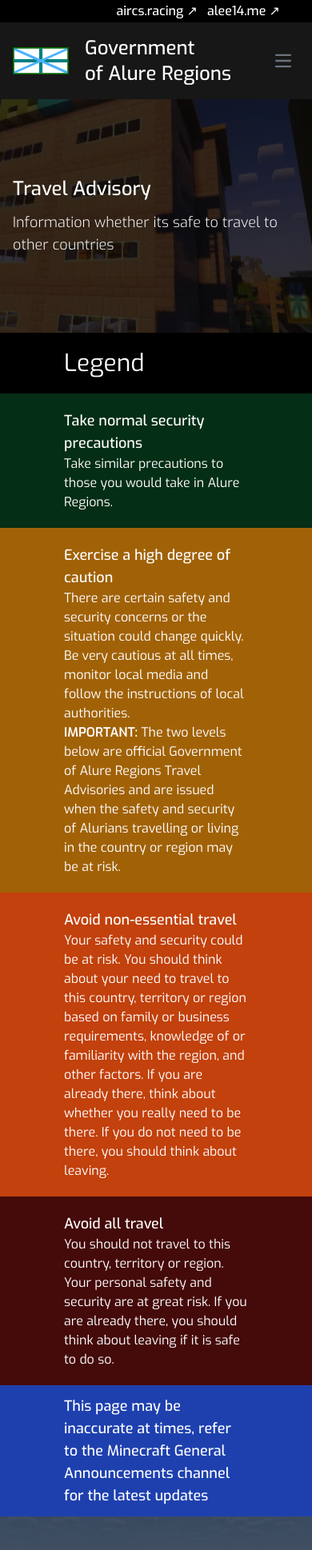
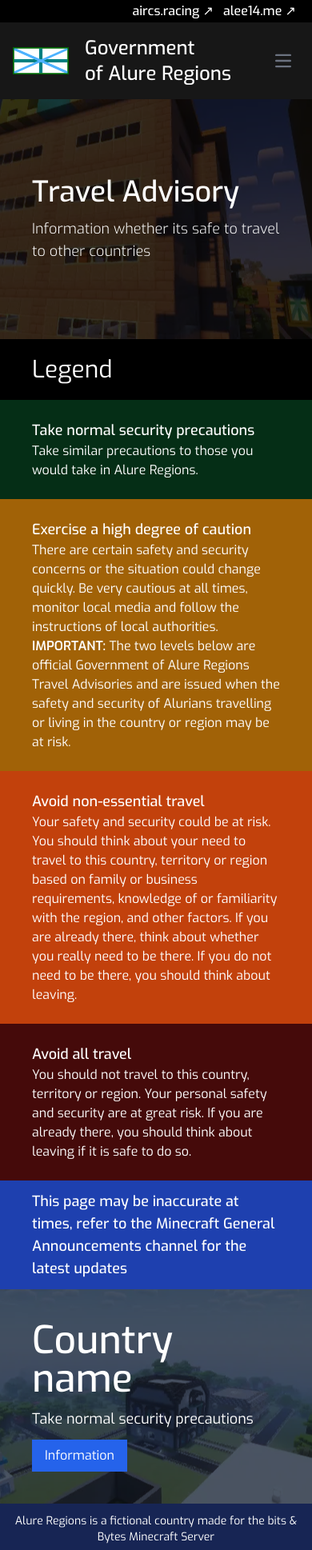
Before and after one commit to Alee14/alure-website, a Next.js app: page /travel-advisory in a window 390 px wide. Shown: the top 1938 px of the page at 80% size. Built offline with nearby package versions, Linux system fonts and the light colour scheme.

Commit message:
Fixed more padding and fix mobile support on pages

```diff
--- a/app/layout.js
+++ b/app/layout.js
@@ -14,7 +14,7 @@ export default function RootLayout({ children }) {
   return (
     <html lang="en">
       <body className={exo.className}>
-      <div className="px-10 mx-15 py-0.5 font-medium space-x-3 text-right">
+      <div className="sm:px-10 px-5 py-0.5 font-medium space-x-3 text-right">
           <a href="https://aircs.racing" className="transition duration-150 ease-out hover:ease-in md:hover:text-blue-500">aircs.racing ↗</a>
           <a href="https://alee14.me" className="transition duration-150 ease-out hover:ease-in md:hover:text-blue-500">alee14.me ↗</a>
       </div>
@@ -60,7 +60,7 @@ export default function RootLayout({ children }) {
           </div>
       </nav>
       {children}
-      <footer className="flex flex-col text-center py-3 space-y-2 bg-blue-950 text-light">
+      <footer className="flex flex-col text-center py-3 space-y-2 bg-blue-950 text-light text-sm sm:text-base">
           <p>Alure Regions is a fictional country made for the bits & Bytes Minecraft Server</p>
           <p>This website is proudly written using Next.JS and Tailwind CSS</p>
       </footer>
--- a/app/page.js
+++ b/app/page.js
@@ -3,14 +3,14 @@ export default function Home() {
     <main className="flex flex-col">
         <div className="bg-center bg-no-repeat bg-[url('/jumbotron.webp')] bg-gray-500 bg-blend-multiply">
             <div className="px-4 mx-auto max-w-screen-xl text-center py-24 lg:py-56 space-y-3">
-                <h1 className="font-medium text-5xl">Welcome to the Alure Regions</h1>
-                <h2 className="font-light text-3xl">The official website of the Government of Alure Regions</h2>
+                <h1 className="font-medium sm:text-5xl text-2xl">Welcome to the Alure Regions</h1>
+                <h2 className="font-light sm:text-3xl text-lg">The official website of the Government of Alure Regions</h2>
             </div>
         </div>
             <ul>
                 <li>
                     <div className="bg-center bg-no-repeat bg-[url('/regions/alee-isle.webp')] bg-gray-600 bg-blend-multiply">
-                        <div className="px-20 py-10 space-y-2">
+                        <div className="sm:px-40 px-10 py-10 space-y-2">
                             <h1 className="font-medium text-5xl">Alee Isle</h1>
                             <span>Est. 2017 - Premier: Alee</span>
                             <h2 className="text-lg">Capital of Alure Regions and the original home of MinePot</h2>
@@ -19,7 +19,7 @@ export default function Home() {
                 </li>
                 <li>
                     <div className="bg-center bg-no-repeat bg-[url('/regions/breadcroust.webp')] bg-gray-600 bg-blend-multiply">
-                        <div className="px-20 py-10 space-y-2">
+                        <div className="sm:px-40 px-10 py-10 space-y-2">
                             <h1 className="font-medium text-5xl">BreadCroust</h1>
                             <span>Est. 2018 - Premier: Croust</span>
                             <h2 className="text-lg">Home to MinePot Barton Centre</h2>
@@ -28,7 +28,7 @@ export default function Home() {
                 </li>
                 <li>
                     <div className="bg-center bg-no-repeat bg-[url('/regions/skycity.webp')] bg-gray-600 bg-blend-multiply">
-                        <div className="px-20 py-10 space-y-2">
+                        <div className="sm:px-40 px-10 py-10 space-y-2">
                             <h1 className="font-medium text-5xl">SkyCity</h1>
                             <span>Est. 2018 - Premier: Rahilu</span>
                          <h2 className="text-lg">A city that floats in the sky</h2>
@@ -37,7 +37,7 @@ export default function Home() {
                 </li>
                 <li>
                     <div className="bg-center bg-no-repeat bg-[url('/regions/silicon-valley.webp')] bg-gray-600 bg-blend-multiply">
-                        <div className="px-20 py-10 space-y-2">
+                        <div className="sm:px-40 px-10 py-10 space-y-2">
                             <h1 className="font-medium text-5xl">Silicon Valley</h1>
                             <span>Est. 2018 - Premier: Inkydink</span>
                             <h2 className="text-lg">Where all tech-related things goes here</h2>
@@ -45,7 +45,7 @@ export default function Home() {
                     </div>
                 </li>
             </ul>
-        <div className="px-20 py-3">
+        <div className="sm:px-40 px-10 py-3">
             <h1 className="text-2xl font-medium">About Alure Regions</h1>
             <p>Founded in July 2023, the goal of Alure Regions is to have more freedom on our regions.</p>
         </div>
--- a/app/travel-advisory/page.js
+++ b/app/travel-advisory/page.js
@@ -2,36 +2,36 @@ export default function TravelAdvisory(){
     return (
         <main className="flex flex-col">
             <div className="bg-center bg-no-repeat bg-[url('/jumbotron.webp')] bg-gray-700 bg-blend-multiply">
-                <div className="px-4 mx-auto max-w-screen-xl text-left py-24 lg:py-10 space-y-3">
-                    <h1 className="font-medium text-2xl">Travel Advisory</h1>
+                <div className="sm:px-40 px-10 max-w-screen-xl text-left py-24 lg:py-10 space-y-3">
+                    <h1 className="font-medium text-4xl">Travel Advisory</h1>
                     <h2 className="font-light text-lg">Information whether its safe to travel to other countries</h2>
                 </div>
             </div>
             <div>
-                <h1 className="text-3xl p-5 px-20">Legend</h1>
+                <h1 className="p-5 sm:px-40 px-10 text-3xl">Legend</h1>
                 <ul>
-                    <li className="p-5 px-20 bg-green-950">
+                    <li className="p-6 sm:px-40 px-10 bg-green-950">
                         <p className="font-medium text-lg">Take normal security precautions</p>
                         <p>Take similar precautions to those you would take in Alure Regions.</p>
                     </li>
-                    <li className="p-5 px-20 bg-yellow-700">
+                    <li className="p-6 sm:px-40 px-10 bg-yellow-700">
                         <p className="font-medium text-lg">Exercise a high degree of caution</p>
                         <p>There are certain safety and security concerns or the situation could change quickly. Be very cautious at all times, monitor local media and follow the instructions of local authorities.</p>
                         <p><b className="font-semibold"> IMPORTANT:</b> The two levels below are official Government of Alure Regions Travel Advisories and are issued when the safety and security of Alurians travelling or living in the country or region may be at risk.</p>
                     </li>
-                    <li className="p-5 px-20 bg-orange-700">
+                    <li className="p-6 sm:px-40 px-10 bg-orange-700">
                         <p className="font-medium text-lg">Avoid non-essential travel</p>
                         <p>Your safety and security could be at risk. You should think about your need to travel to this country, territory or region based on family or business requirements, knowledge of or familiarity with the region, and other factors. If you are already there, think about whether you really need to be there. If you do not need to be there, you should think about leaving.</p>
                     </li>
-                    <li className="p-5 px-20 bg-red-950">
+                    <li className="p-6 sm:px-40 px-10 bg-red-950">
                         <p className="font-medium text-lg">Avoid all travel</p>
                         <p>You should not travel to this country, territory or region. Your personal safety and security are at great risk. If you are already there, you should think about leaving if it is safe to do so.</p>
                     </li>
                 </ul>
             </div>
-            <div className="px-20 py-3 bg-blue-800"><h2 className="font-medium text-lg">This page may be inaccurate at times, refer to the Minecraft General Announcements channel for the latest updates</h2></div>
+            <div className="sm:px-40 px-10 py-3 bg-blue-800"><h2 className="font-medium text-lg">This page may be inaccurate at times, refer to the Minecraft General Announcements channel for the latest updates</h2></div>
             <div className="bg-center bg-no-repeat bg-[url('/regions/silicon-valley.webp')] bg-gray-600 bg-blend-multiply">
-                <div className="px-10 mx-3 max-w-screen-xl text-left py-10 space-y-3">
+                <div className="sm:px-40 px-10 py-10 space-y-3 ">
                     <h1 className="font-medium text-5xl">Country name</h1>
                     <h2 className="text-lg">Take normal security precautions</h2>
                     <button className="bg-blue-600 px-4 py-2">Information</button>
```
